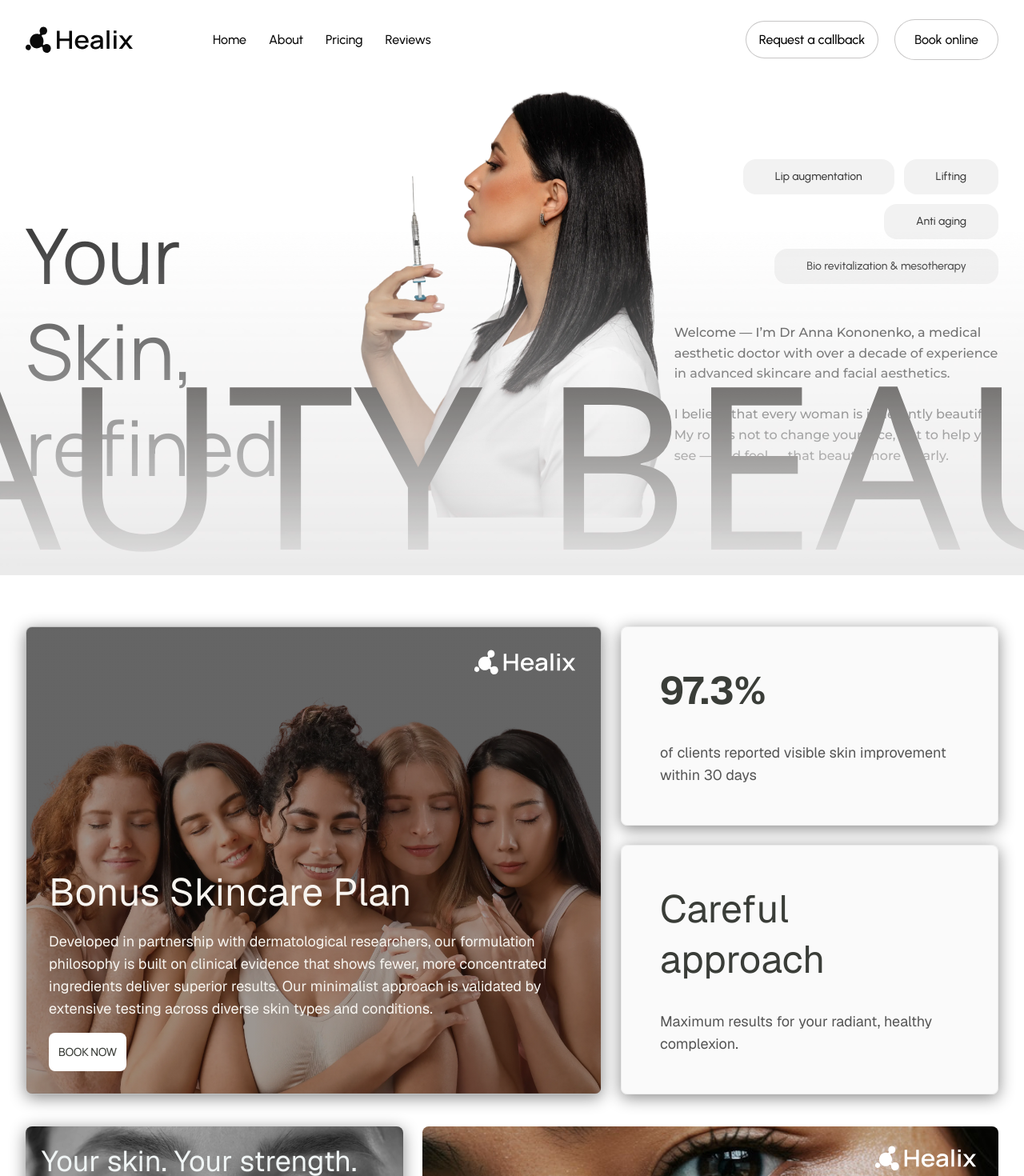
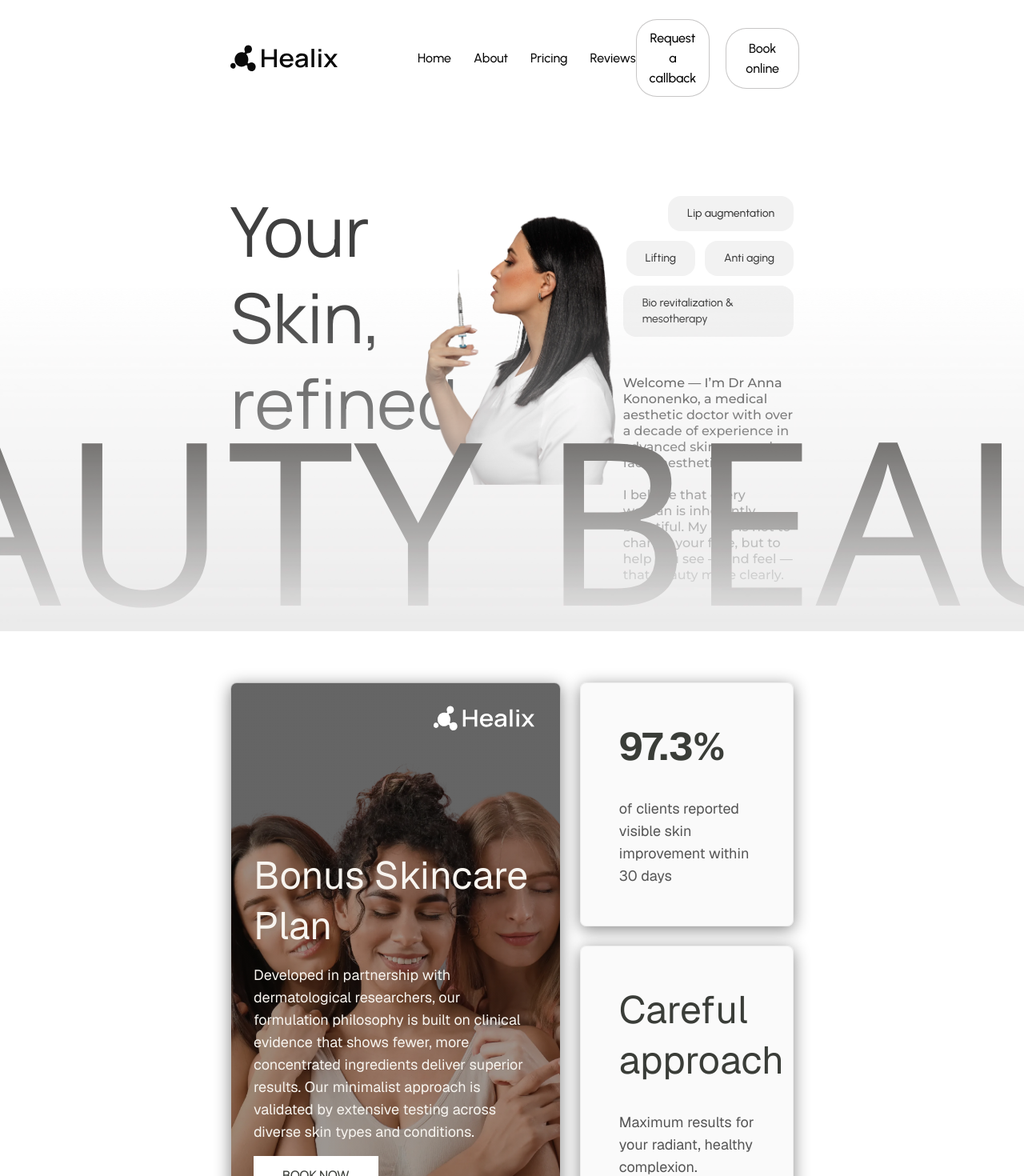
Before and after one commit to Chornei-Olha/Healix-beauty, a Next.js app: page / in a window 1280 px wide. Shown: the top 1470 px of the page at 80% size. Built offline with nearby package versions, Linux system fonts and the light colour scheme.

Commit message:
Update components, add new services and testimonials, remove old images

```diff
--- a/src/components/common/DoctorProfile.tsx
+++ b/src/components/common/DoctorProfile.tsx
@@ -4,7 +4,7 @@ import Image from 'next/image';
 
 const DoctorProfile = () => {
   return (
-    <div className="relative bg-global-6 rounded-xl py-16 mt-8 overflow-hidden">
+    <div id="about" className="relative bg-global-6 rounded-xl py-16 mt-8 overflow-hidden">
       <div className="container mx-auto px-4 sm:px-6 lg:px-8">
         {/* Background Images */}
         <div className="absolute bottom-0 left-0 right-0 z-10">
@@ -109,8 +109,8 @@ const DoctorProfile = () => {
             {/* Bottom-right: Client Stats Card */}
             <div className="hidden lg:block max-w-md self-end mt-12">
               <div className="bg-global-13 rounded-xl p-6 shadow-[0px_4px_4px_#888888ff] space-y-5">
-                <div className="flex items-center justify-between">
-                  <div className="flex items-center space-x-4">
+                <div className="flex items-center justify-between space-x-4">
+                  <div className="flex items-center">
                     <span className="text-6xl font-urbanist font-semibold text-global-11">360</span>
                     <span className="text-5xl font-urbanist font-semibold text-global-11">+</span>
                   </div>
--- a/src/components/common/Footer.tsx
+++ b/src/components/common/Footer.tsx
@@ -12,27 +12,26 @@ const Footer: React.FC<FooterProps> = ({ className = '' }) => {
 
   const handleEmailSubmit = (e: React.FormEvent) => {
     e.preventDefault();
-    // Handle email subscription
     console.log('Email submitted:', email);
     setEmail('');
   };
 
   const menuLinks = [
     { label: 'About', href: '/about' },
-    { label: 'Pricing', href: '/pricing' },
+    { label: 'Pricing', href: '/pricePage' },
     { label: 'Reviews', href: '/reviews' },
   ];
 
   const socialLinks = [
-    { label: 'Instagram', href: '#' },
-    { label: 'X / Twitter', href: '#' },
-    { label: 'Tiktok', href: '#' },
+    { label: 'Instagram', href: 'https://www.instagram.com/' },
+    { label: 'X / Twitter', href: 'https://twitter.com/' },
+    { label: 'Tiktok', href: 'https://www.tiktok.com/' },
   ];
 
   const legalLinks = [
-    { label: 'Terms & Conditions', href: '/terms' },
-    { label: 'Privacy Policy', href: '/privacy' },
-    { label: 'Payment Methods', href: '/payment' },
+    { label: 'Terms & Conditions', href: 'https://drive.google.com/' },
+    { label: 'Privacy Policy', href: 'https://drive.google.com/' },
+    { label: 'Payment Methods', href: 'https://drive.google.com/' },
   ];
 
   return (
@@ -83,6 +82,8 @@ const Footer: React.FC<FooterProps> = ({ className = '' }) => {
                 <li key={index}>
                   <a
                     href={link.href}
+                    target="_blank"
+                    rel="noopener noreferrer"
                     className="text-2xl sm:text-3xl font-medium font-geist text-global-8 hover:text-global-10 transition-colors duration-200"
                   >
                     {link.label}
@@ -93,7 +94,7 @@ const Footer: React.FC<FooterProps> = ({ className = '' }) => {
           </div>
 
           {/* Newsletter Section */}
-          <div className="lg:col-span-2 space-y-6 sm:space-y-8">
+          <div id="footer" className="lg:col-span-2 space-y-6 sm:space-y-8">
             <div className="space-y-2">
               <h3 className="text-2xl sm:text-3xl font-medium font-geist text-global-8">
                 Stay essential.
@@ -170,6 +171,8 @@ const Footer: React.FC<FooterProps> = ({ className = '' }) => {
                 <a
                   key={index}
                   href={link.href}
+                  target="_blank"
+                  rel="noopener noreferrer"
                   className="text-sm font-medium font-geist text-global-12 hover:text-global-8 transition-colors duration-200"
                 >
                   {link.label}
@@ -179,8 +182,9 @@ const Footer: React.FC<FooterProps> = ({ className = '' }) => {
             <p className="text-sm font-medium font-geist text-global-12">© 2025 Healix beauty™</p>
           </div>
         </div>
+
+        {/* Created by */}
         <div className="mt-[30px]">
-          {' '}
           <p className="text-sm text-gray-500">
             Created by{' '}
             <Link
--- a/src/components/common/Header.tsx
+++ b/src/components/common/Header.tsx
@@ -1,7 +1,8 @@
 'use client';
+
 import React, { useState } from 'react';
 import Image from 'next/image';
-import Link from 'next/link';
+import { usePathname, useRouter } from 'next/navigation';
 
 interface HeaderProps {
   className?: string;
@@ -9,13 +10,40 @@ interface HeaderProps {
 
 const Header: React.FC<HeaderProps> = ({ className = '' }) => {
   const [menuOpen, setMenuOpen] = useState(false);
+  const router = useRouter();
+  const pathname = usePathname();
 
   const menuItems = [
     { label: 'Home', href: '/' },
-    { label: 'About', href: '/about' },
+    { label: 'About', href: '#about' },
     { label: 'Pricing', href: '/pricePage' },
-    { label: 'Reviews', href: '/reviews' },
+    { label: 'Reviews', href: '#reviews' },
   ];
+
+  const handleNavClick = (href: string) => {
+    if (href.startsWith('#')) {
+      const id = href.slice(1);
+      if (pathname === '/') {
+        const el = document.getElementById(id);
+        if (el) {
+          el.scrollIntoView({ behavior: 'smooth' });
+        }
+      } else {
+        router.push(`/${href}`);
+      }
+    } else {
+      router.push(href);
+    }
+    setMenuOpen(false); // Закрыть мобильное меню
+  };
+
+  const scrollToCallbackForm = () => {
+    const section = document.getElementById('footer');
+    if (section) {
+      section.scrollIntoView({ behavior: 'smooth' });
+    }
+    setMenuOpen(false);
+  };
 
   return (
     <header className={`bg-global-12 ${className}`}>
@@ -23,7 +51,7 @@ const Header: React.FC<HeaderProps> = ({ className = '' }) => {
         <div className="flex justify-between items-center py-4 sm:py-6">
           {/* Logo */}
           <div className="flex-shrink-0 w-[100px] sm:w-[134px]">
-            <Link href="/">
+            <a href="/">
               <Image
                 src="/images/img_component_1.svg"
                 alt="AK Aesthetics Logo"
@@ -31,32 +59,34 @@ const Header: React.FC<HeaderProps> = ({ className = '' }) => {
                 height={32}
                 className="w-full h-auto"
               />
-            </Link>
+            </a>
           </div>
 
           {/* Desktop Navigation */}
           <nav className="hidden lg:flex items-center space-x-7 mr-auto pl-[100px]">
             {menuItems.map((item, index) => (
-              <Link key={index} href={item.href} passHref>
-                <span className="text-base font-medium font-urbanist text-global-4 hover:text-global-10 transition-colors duration-200 cursor-pointer">
-                  {item.label}
-                </span>
-              </Link>
+              <button
+                key={index}
+                onClick={() => handleNavClick(item.href)}
+                className="text-base font-medium font-urbanist text-global-4 hover:text-global-10 transition-colors duration-200"
+              >
+                {item.label}
+              </button>
             ))}
           </nav>
 
           {/* Desktop Action Buttons */}
           <div className="hidden lg:flex items-center space-x-5">
-            {/* Request Callback Button */}
             <div className="relative">
-              <button className="bg-global-12 border border-[#4541404c] rounded-[26px] px-4 py-2.5 hover:bg-global-10 transition-all duration-200">
+              <button
+                onClick={scrollToCallbackForm}
+                className="bg-global-12 border border-[#4541404c] rounded-[26px] px-4 py-2.5 hover:bg-global-10 transition-all duration-200"
+              >
                 <span className="text-base font-medium font-urbanist text-global-1">
                   Request a callback
                 </span>
               </button>
             </div>
-
-            {/* Book Online Button */}
             <button className="bg-global-12 border border-[#4541404c] rounded-[26px] px-6 py-3 hover:bg-global-10 transition-all duration-200">
               <span className="text-base font-medium font-urbanist text-global-2">Book online</span>
             </button>
@@ -88,14 +118,19 @@ const Header: React.FC<HeaderProps> = ({ className = '' }) => {
         <nav className={`${menuOpen ? 'block' : 'hidden'} lg:hidden pb-4 border-t border-global-7`}>
           <div className="pt-4 space-y-5">
             {menuItems.map((item, index) => (
-              <Link key={index} href={item.href} passHref>
-                <span className="flex flex-col pb-3 items-center justify-center text-base font-medium font-urbanist text-global-4 hover:text-global-10 transition-colors duration-200 cursor-pointer">
-                  {item.label}
-                </span>
-              </Link>
+              <button
+                key={index}
+                onClick={() => handleNavClick(item.href)}
+                className="w-full text-center text-base font-medium font-urbanist text-global-4 hover:text-global-10 transition-colors duration-200"
+              >
+                {item.label}
+              </button>
             ))}
             <div className="pt-4 space-y-3">
-              <button className="w-full bg-global-12 border border-[#4541404c] rounded-[26px] px-4 py-3 text-base font-medium font-urbanist text-global-1 hover:bg-global-10 transition-all duration-200">
+              <button
+                onClick={scrollToCallbackForm}
+                className="w-full bg-global-12 border border-[#4541404c] rounded-[26px] px-4 py-3 text-base font-medium font-urbanist text-global-1 hover:bg-global-10 transition-all duration-200"
+              >
                 Request a callback
               </button>
               <button className="w-full bg-global-12 border border-[#4541404c] rounded-[26px] px-4 py-3 text-base font-medium font-urbanist text-global-2 hover:bg-global-10 transition-all duration-200">
--- a/src/components/common/HeroSection.tsx
+++ b/src/components/common/HeroSection.tsx
@@ -8,15 +8,15 @@ const HeroSection = () => {
     <section className="relative w-full bg-white overflow-hidden lg:pb-[60px]">
       <div className="container mx-auto px-4 sm:px-6 lg:px-8 relative z-10 flex flex-col lg:flex-row items-center justify-between gap-0 lg:gap-0">
         {/* Left (Text) */}
-        <div className="order-2 sm:order-1 w-full lg:w-1/3 self-start pt-0 sm:pt-[120px] ">
-          <h1 className="text-[60px] sm:text-[86px] lg:text-[96px] justify-start font-manrope font-regular leading-none sm:leading-tight text-[#3F3F3F] mt-10 lg:mb-10">
+        <div className="order-2 lg:order-1 w-full md:w-1/3 lg:w-1/3 self-start pt-0 lg:pt-[50px] ">
+          <h1 className="text-[60px] sm:text-[86px] lg:text-[86px] justify-start font-manrope font-regular leading-none sm:leading-tight text-[#3F3F3F] mt-10 lg:mb-10">
             Your Skin,
             <br className="block sm:hidden lg:block" />
             refined.
           </h1>
         </div>
         {/* Main Image */}
-        <div className="order-3 sm:order-2 w-full lg:w-1/3 ml-12 sm:ml-0">
+        <div className="order-3 sm:order-2 w-full sm:w-2/3 md:w-3/5 lg:w-2/5 ml-12 sm:ml-0">
           <Image
             src="/images/Anna2.webp"
             alt="Beauty treatment"
@@ -27,26 +27,26 @@ const HeroSection = () => {
           />
         </div>
         {/* Right (Text) */}
-        <div className="order-1 sm:order-3 w-full lg:w-1/3 self-start pt-[20px] sm:pt-[100px]">
+        <div className="order-1 lg:order-3 w-full lg:w-1/3 self-start pt-[20px] sm:pt-[20px] lg:pt-[100px]">
           <div className="flex flex-col gap-6 lg:gap-12 justify-start">
             {/* Tags */}
             <div className="flex flex-wrap gap-3 sm:justify-end font-urbanist">
-              <span className="bg-[#F2F2F2] text-[#3F3F3F] text-[10px] sm:text-sm font-medium px-5 sm:px-10 py-3 rounded-2xl">
+              <span className="bg-[#F2F2F2] text-[#3F3F3F] text-[10px] sm:text-sm font-medium px-4 sm:px-6 py-3 rounded-2xl">
                 Lip augmentation
               </span>
-              <span className="bg-[#F2F2F2] text-[#3F3F3F] text-[10px] sm:text-sm font-medium px-5 sm:px-10 py-3 rounded-2xl">
+              <span className="bg-[#F2F2F2] text-[#3F3F3F] text-[10px] sm:text-sm font-medium px-4 sm:px-6 py-3 rounded-2xl">
                 Lifting
               </span>
-              <span className="bg-[#F2F2F2] text-[#3F3F3F] text-[10px] sm:text-sm font-medium px-5 sm:px-10 py-3 rounded-2xl">
+              <span className="bg-[#F2F2F2] text-[#3F3F3F] text-[10px] sm:text-sm font-medium px-4 sm:px-6 py-3 rounded-2xl">
                 Anti aging
               </span>
-              <span className="bg-[#F2F2F2] text-[#3F3F3F] text-[10px] sm:text-sm font-medium px-5 sm:px-10 py-3 rounded-2xl">
+              <span className="bg-[#F2F2F2] text-[#3F3F3F] text-[10px] sm:text-sm font-medium px-4 sm:px-6 py-3 rounded-2xl">
                 Bio revitalization & mesotherapy
               </span>
             </div>
 
             {/* Description */}
-            <p className="text-base font-medium text-[#3F3F3F] font-montserrat leading-[1.6]">
+            <p className="text-base font-medium text-[#3F3F3F] font-montserrat leading-[1.25]">
               Welcome — I’m Dr Anna Kononenko, a medical aesthetic doctor with over a decade of
               experience in advanced skincare and facial aesthetics.
               <br />
@@ -64,8 +64,8 @@ const HeroSection = () => {
         </button>
       </div>
       {/* Background Text */}
-      <div className="absolute bottom-0 left-1/2 transform -translate-x-1/2 z-20">
-        <span className="text-[80px] md:text-[284px] lg:text-[284px/80 font-light uppercase text-[#171411] leading-none whitespace-nowrap overflow-hidden">
+      <div className="absolute bottom-0 md:left-1/2 transform md:-translate-x-1/2 z-40 sm:z-20">
+        <span className="text-[80px] sm:text-[140px] md:text-200px] lg:text-[284px] font-extralight uppercase text-[#171411] leading-none whitespace-nowrap overflow-hidden">
           BEAUTY BEAUTY
         </span>
       </div>
@@ -76,7 +76,7 @@ const HeroSection = () => {
           alt="Background"
           width={1422}
           height={158}
-          className="w-full h-[431px]"
+          className="w-full h-[150px] sm:h-[431px]"
         />
       </div>
     </section>
--- a/src/components/common/SkinPromoSection.tsx
+++ b/src/components/common/SkinPromoSection.tsx
@@ -37,7 +37,7 @@ const SkinSectionBlock = () => {
               </p>
               <Button
                 variant="secondary"
-                size="sm"
+                size="md"
                 className="bg-global-12 text-global-2 text-xs font-manrope font-light uppercase px-8 py-2"
               >
                 BOOK NOW
--- a/src/components/common/Testimonials.tsx
+++ b/src/components/common/Testimonials.tsx
@@ -43,7 +43,7 @@ const testimonials = [
 
 const Testimonials = () => {
   return (
-    <div className="w-full container mx-auto px-4 sm:px-6 lg:px-8 mt-[70px]">
+    <div id="reviews" className="w-full container mx-auto px-4 sm:px-6 lg:px-8 mt-[70px]">
       {/* Heading */}
       <div className="text-center">
         <h2 className="text-[70px] sm:text-[100px] md:text-[250px] font-geist font-medium text-global-8 leading-tight">
--- a/src/components/ui/Button.tsx
+++ b/src/components/ui/Button.tsx
@@ -27,23 +27,25 @@ const Button: React.FC<ButtonProps & React.ButtonHTMLAttributes<HTMLButtonElemen
 }) => {
   const variants = {
     primary: 'bg-button-1 text-global-16 hover:bg-global-8 active:bg-global-2 focus:ring-global-8',
-    secondary: 'bg-global-12 text-global-8 hover:bg-global-10 active:bg-global-7 focus:ring-global-7',
-    outline: 'border border-global-7 text-global-8 bg-transparent hover:bg-global-10 active:bg-global-7 focus:ring-global-7',
+    secondary:
+      'bg-global-12 text-global-8 hover:bg-global-10 active:bg-global-7 focus:ring-global-7',
+    outline:
+      'border border-global-7 text-global-8 bg-transparent hover:bg-global-10 active:bg-global-7 focus:ring-global-7',
     ghost: 'text-global-8 bg-transparent hover:bg-global-10 active:bg-global-7 focus:ring-global-7',
-    danger: 'bg-red-600 text-white hover:bg-red-700 active:bg-red-800 focus:ring-red-500'
+    danger: 'bg-red-600 text-white hover:bg-red-700 active:bg-red-800 focus:ring-red-500',
   };
 
   // Mobile-first responsive sizes
   const sizes = {
     xs: 'px-2 py-1 text-xs sm:px-2.5 sm:py-1.5 sm:text-xs',
     sm: 'px-2.5 py-1.5 text-xs sm:px-3 sm:py-2 sm:text-sm md:text-sm',
-    md: 'px-3 py-2 text-sm sm:px-4 sm:py-2.5 sm:text-base md:text-base',
-    lg: 'px-4 py-2.5 text-base sm:px-5 sm:py-3 sm:text-lg md:text-lg lg:text-xl',
-    xl: 'px-5 py-3 text-lg sm:px-6 sm:py-4 sm:text-xl md:text-xl lg:text-2xl'
+    md: 'px-5 py-1 text-sm sm:px-9 sm:py-2.5 sm:text-base md:text-base',
+    lg: 'px-7 py-2.5 text-base sm:px-11 sm:py-3 sm:text-lg md:text-lg lg:text-xl',
+    xl: 'px-5 py-3 text-lg sm:px-6 sm:py-4 sm:text-xl md:text-xl lg:text-2xl',
   };
 
   // Responsive border radius
-  const responsiveRadius = 'rounded sm:rounded-md md:rounded-lg';
+  // const responsiveRadius = 'rounded sm:rounded-md md:rounded-lg';
 
   // Responsive focus ring
   const responsiveFocus = 'focus:ring-2 sm:focus:ring-2 md:focus:ring-4';
@@ -56,14 +58,7 @@ const Button: React.FC<ButtonProps & React.ButtonHTMLAttributes<HTMLButtonElemen
       fill="none"
       viewBox="0 0 24 24"
     >
-      <circle
-        className="opacity-25"
-        cx="12"
-        cy="12"
-        r="10"
-        stroke="currentColor"
-        strokeWidth="4"
-      />
+      <circle className="opacity-25" cx="12" cy="12" r="10" stroke="currentColor" strokeWidth="4" />
       <path
         className="opacity-75"
         fill="currentColor"
@@ -78,7 +73,6 @@ const Button: React.FC<ButtonProps & React.ButtonHTMLAttributes<HTMLButtonElemen
       onClick={disabled || loading ? undefined : onClick}
       disabled={disabled || loading}
       className={`
-        ${responsiveRadius}
         transition-all
         duration-200
         ease-in-out
@@ -97,7 +91,9 @@ const Button: React.FC<ButtonProps & React.ButtonHTMLAttributes<HTMLButtonElemen
         min-h-[44px] sm:min-h-[48px]
         touch-manipulation
         ${className}
-      `.trim().replace(/\s+/g, ' ')}
+      `
+        .trim()
+        .replace(/\s+/g, ' ')}
       aria-disabled={disabled || loading}
       aria-busy={loading}
       {...props}
--- a/tailwind.config.js
+++ b/tailwind.config.js
@@ -49,6 +49,14 @@ module.exports = {
         montserrat: ['Montserrat', 'sans-serif'],
         geist: ['Geist', 'sans-serif'],
       },
+      container: {
+        center: true,
+        screens: {
+          sm: '640px',
+          md: '768px',
+          lg: '1320px',
+        },
+      },
     },
   },
   plugins: [],
```
Also changed, not shown: src/components/common/Hero_2.tsx (+4 -4 lines), src/components/common/ServicesTable.tsx (+10 -6 lines).
